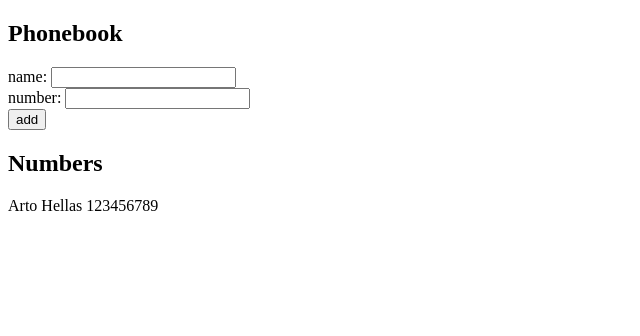
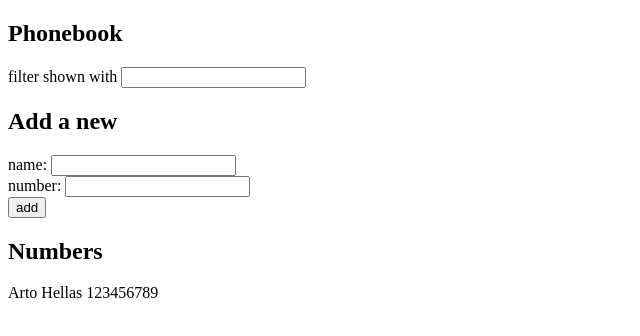
Before and after one commit to Dmkk01/Helsinki-Full-Stack-Web-Development, a React (Create React App) app in the folder Part 2 - Communicating with Server/phonebook/: page / in a window 1280 px wide. Shown: the top 336 px of the page, without its empty margins (0-640 px from the left). Built offline with nearby package versions, Linux system fonts and the light colour scheme; the HTML template or start-up script is replaced by a standard one.

Commit message:
Upload Exercise 2.9

```diff
--- a/Part 2 - Communicating with Server/phonebook/src/App.js
+++ b/Part 2 - Communicating with Server/phonebook/src/App.js
@@ -15,13 +15,20 @@ const App = () => {
 
   const [ newName, setNewName ] = useState('')
   const [ newNumber, setNewNumber ] = useState('')
+  const [filter, setFilter] = useState('')
 
   const handlePersonChange = (event) => {
     setNewName(event.target.value)
   }
+
   const handlePhoneChange = (event) => {
     setNewNumber(event.target.value)
   }
+
+  const handleFilter = (event) => {
+    setFilter(event.target.value)
+  }
+
   const addPerson = (event) => {
     event.preventDefault()
     let check = persons.filter( person => (person.name === newName))
@@ -36,10 +43,25 @@ const App = () => {
       setPersons(persons.concat(personObject))
     }
     setNewName('')
+    setNewNumber('')
   }
+
+  const personsToShow = () => {
+    if (filter.length === 0) {
+      return persons
+    }
+    else {
+      return persons.filter(person => person.name.includes(filter))
+    }
+  }
+
   return (
     <div>
       <h2>Phonebook</h2>
+      <div>
+        filter shown with <input value={filter} onChange={handleFilter}/>
+      </div>
+      <h2> Add a new</h2>
       <form onSubmit={addPerson}>
         <div>
           name: <input value={newName} onChange={handlePersonChange}/>
@@ -52,7 +74,7 @@ const App = () => {
         </div>
       </form>
       <h2>Numbers</h2>
-      {persons.map(person => <Person name={person.name} number={person.number} key={person.name}/>)}
+      {personsToShow().map(person => <Person name={person.name} number={person.number} key={person.name}/>)}
     </div>
   )
 }
```
